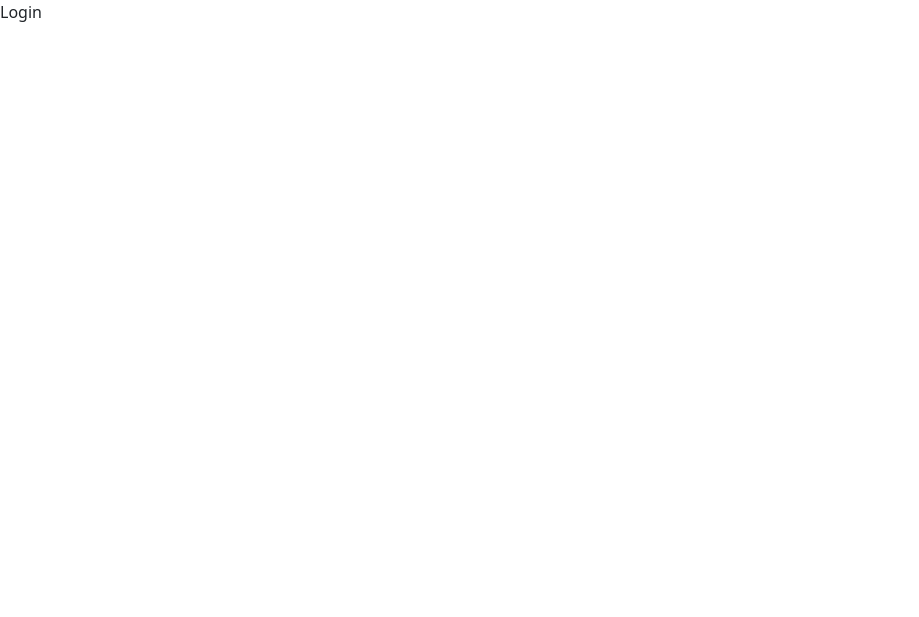
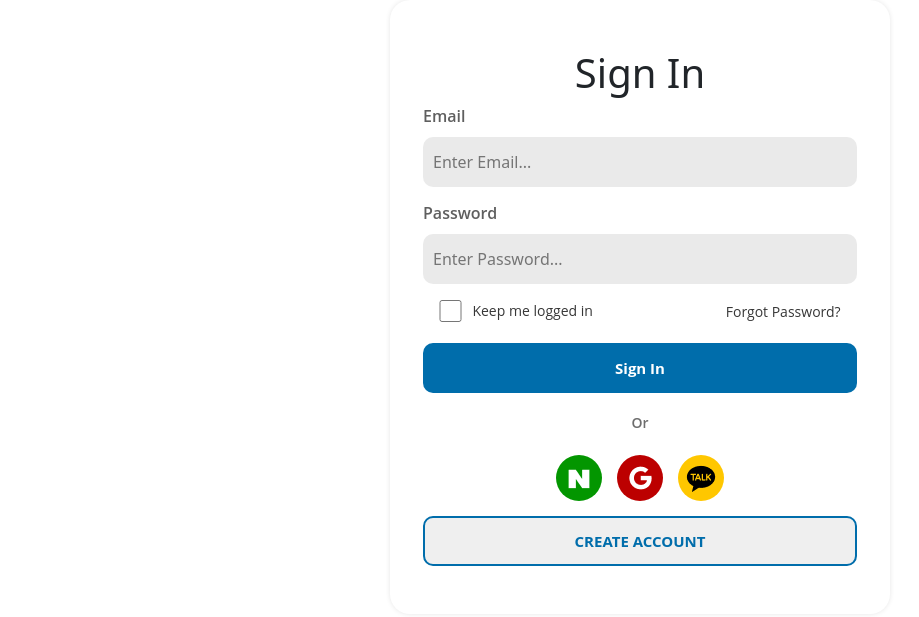
Before and after one commit to rasheedkh21/camping-client, a React app: page /login in a window 1280 px wide. Shown: the whole page, without its empty margins (0-919 px from the left). Built offline with nearby package versions, Linux system fonts and the light colour scheme.

Commit message:
for teacher

```diff
--- a/package.json
+++ b/package.json
@@ -15,6 +15,7 @@
     "react-responsive-carousel": "^3.2.23",
     "react-scripts": "5.0.1",
     "react-slick": "^0.29.0",
+    "react-youtube": "^10.1.0",
     "reactstrap": "^9.1.10",
     "slick-carousel": "^1.8.1",
     "styled-component": "^2.8.0",
@@ -46,6 +47,7 @@
     ]
   },
   "devDependencies": {
-    "react-router-dom": "^6.11.2"
+    "react-router-dom": "^6.11.2",
+    "tailwindcss": "^3.3.2"
   }
 }
--- a/src/components/navbar/ImageDropdown/dropdown.jsx
+++ b/src/components/navbar/ImageDropdown/dropdown.jsx
@@ -5,9 +5,7 @@ import message from "../../../assets/Vector (1).png"
 const ImageWithDropdown = () => {
   return (
     <div className="container">
-      {/* <img src={message} alt="Your Image" /> */}
       <div className="dropdown">
-        {/* <button className="dropbtn">Dropdown</button> */}
         <img src={message} className='dropbtn' alt="" />
         <div className="dropdown-content">
           <a href="#">My orders</a>
--- a/src/components/navbar/ImageDropdown/style.css
+++ b/src/components/navbar/ImageDropdown/style.css
@@ -1,3 +1,11 @@
+*{
+  padding: 0;
+  margin: 0;
+  box-sizing: border-box;
+}
+.container{
+  display: flex;
+}
 @media (max-width: 414px){
   .container {
     display: none;
--- /dev/null
+++ b/src/components/navbar/loginpage/login.css
@@ -0,0 +1,181 @@
+* {
+  margin: 0;
+  padding: 0;
+  box-sizing: border-box;
+}
+.container {
+  display: flex;
+  flex-direction: column;
+  justify-content: center;
+  align-items: center;
+  border-radius: 20px;
+  background: #fff;
+  box-shadow: 0px 0px 5px 0px rgba(0, 0, 0, 0.1);
+  width: 500px;
+height: 614px;
+flex-shrink: 0;
+}
+.email {
+  display: flex;
+  flex-direction: column;
+}
+.email input {
+  width: 434px;
+  height: 50px;
+  flex-shrink: 0;
+  border-radius: 10px;
+  background: rgba(55, 55, 55, 0.1);
+  border: none;
+  padding-left: 10px;
+  margin-top: 10px;
+}
+.email label {
+  color: rgba(55, 55, 55, 0.8);
+  font-size: 16px;
+  font-family: Open Sans;
+  font-style: normal;
+  font-weight: 600;
+  line-height: normal;
+}
+.password {
+  display: flex;
+  flex-direction: column;
+}
+.password input {
+  width: 434px;
+  height: 50px;
+  flex-shrink: 0;
+  border-radius: 10px;
+  background: rgba(55, 55, 55, 0.1);
+  border: none;
+  padding-left: 10px;
+  margin-top: 10px;
+}
+.password label {
+  color: rgba(55, 55, 55, 0.8);
+  font-size: 16px;
+  font-family: Open Sans;
+  font-style: normal;
+  font-weight: 600;
+  line-height: normal;
+  margin-top: 15px;
+}
+.checkbox {
+  display: flex;
+  flex-direction: row;
+  justify-content: space-around;
+  gap: 100px;
+  margin-top: 15px;
+}
+.checkbox a {
+  color: #373737;
+  font-size: 14px;
+  font-family: Open Sans;
+  font-style: normal;
+  font-weight: 400;
+  line-height: normal;
+  text-decoration: none;
+}
+.check {
+  display: flex;
+  flex-direction: row;
+  justify-content: center;
+  align-items: center;
+  gap: 10px;
+}
+.check input {
+  width: 23px;
+  height: 22px;
+  flex-shrink: 0;
+  border-radius: 5px;
+  background: rgba(55, 55, 55, 0.15);
+}
+.check label {
+  color: #373737;
+  font-size: 14px;
+  font-family: Open Sans;
+  font-style: normal;
+  font-weight: 400;
+  line-height: normal;
+}
+.signin {
+  width: 434px;
+  height: 50px;
+  flex-shrink: 0;
+  border-radius: 10px;
+  background: var(--blue, #006dab);
+  color: #fff;
+  font-size: 15px;
+  font-family: Open Sans;
+  font-style: normal;
+  font-weight: 700;
+  line-height: normal;
+  border: none;
+  margin-top: 20px;
+}
+.or {
+  display: flex;
+  flex-direction: row;
+  gap: 10px;
+  margin-top: 20px;
+}
+.or h3{
+    color: #6D6D6D;
+font-size: 14px;
+font-family: Open Sans;
+font-style: normal;
+font-weight: 600;
+line-height: normal;
+}
+.logos {
+  display: flex;
+  flex-direction: row;
+  gap: 15px;
+  justify-content: space-evenly;
+  align-items: center;
+  margin-top: 15px;
+}
+.circle-green {
+  display: flex;
+  justify-content: center;
+  align-items: center;
+  width: 46px;
+  height: 46px;
+  flex-shrink: 0;
+  border-radius: 46px;
+  background: #039600;
+}
+.circle-red {
+  display: flex;
+  justify-content: center;
+  align-items: center;
+  width: 46px;
+  height: 46px;
+  flex-shrink: 0;
+  border-radius: 46px;
+  background: #bc0000;
+}
+.circle-yellow {
+  display: flex;
+  justify-content: center;
+  align-items: center;
+  width: 46px;
+  height: 46px;
+  flex-shrink: 0;
+  border-radius: 46px;
+  background: #ffc700;
+}
+.register {
+  width: 434px;
+  height: 50px;
+  flex-shrink: 0;
+  border-radius: 10px;
+  border: 2px solid var(--blue, #006dab);
+  color: var(--blue, #006dab);
+  font-size: 15px;
+  font-family: Open Sans;
+  font-style: normal;
+  font-weight: 700;
+  line-height: normal;
+  margin-top: 15px;
+}
--- a/src/components/navbar/loginpage/login.jsx
+++ b/src/components/navbar/loginpage/login.jsx
@@ -1,9 +1,96 @@
-import React from 'react'
+import React, { useState } from "react";
+import { Link, useHistory } from "react-router-dom";
+import "./login.css";
+import naver from "../../../assets/naver logo.png";
+import google from "../../../assets/google-ion.png";
+import ktalk from "../../../assets/kakao-talk-fill.png";
 
 const Login = () => {
+  const [email, setEmail] = useState("");
+  const [password, setPassword] = useState("");
+  // const history = useHistory();
+
+  const handleSubmit = (e) => {
+    e.preventDefault();
+
+    // Validation check
+    if (!email || !password) {
+      alert("Please enter both email and password.");
+      return;
+    }
+
+    console.log(email);
+    console.log(password);
+
+    // history.push("/");
+  };
+
   return (
-    <div>Login</div>
-  )
-}
+    <body>
+      <div className="container">
+        <h1>Sign In</h1>
+        <form onSubmit={handleSubmit}>
+          <div className="email">
+            <label htmlFor="email">Email</label>
+            <input
+              type="email"
+              id="email"
+              placeholder="Enter Email..."
+              value={email}
+              onChange={(e) => setEmail(e.target.value)}
+            />
+          </div>
+          <div className="password">
+            <label htmlFor="password">Password</label>
+            <input
+              type="password"
+              id="password"
+              placeholder="Enter Password..."
+              value={password}
+              onChange={(e) => setPassword(e.target.value)}
+            />
+          </div>
+          <div className="checkbox">
+            <div className="check">
+              <input type="checkbox" />
+              <label>Keep me logged in</label>
+            </div>
+            <div>
+              <a href="#">Forgot Password?</a>
+            </div>
+          </div>
+          <div>
+            <button className="signin" type="submit">
+              Sign In
+            </button>
+          </div>
+        </form>
+        <div className="or">
+          <h3>Or</h3>
+        </div>
+        <div className="logos">
+          <div className="circle-green">
+            <a href="#">
+              <img src={naver} alt="Naver" />
+            </a>
+          </div>
+          <div className="circle-red">
+            <a href="#">
+              <img src={google} alt="Google" />
+            </a>
+          </div>
+          <div className="circle-yellow">
+            <a href="#">
+              <img src={ktalk} alt="KakaoTalk" />
+            </a>
+          </div>
+        </div>
+        <Link to="/register">
+          <button className="register">CREATE ACCOUNT</button>
+        </Link>
+      </div>
+    </body>
+  );
+};
 
-export default Login
+export default Login;
--- /dev/null
+++ b/src/components/navbar/regiterfom/register.jsx
@@ -0,0 +1,91 @@
+import React, { useState } from 'react';
+
+const Register = () => {
+  // Create state variables to hold the form field values and errors
+  const [email, setEmail] = useState('');
+  const [password, setPassword] = useState('');
+  const [repeatPassword, setRepeatPassword] = useState('');
+  const [errors, setErrors] = useState({});
+
+  // Handle form submission
+  const handleSubmit = (e) => {
+    e.preventDefault();
+    const newErrors = {};
+
+    // Basic validation to check for empty fields and password matching
+    if (!email.trim()) {
+      newErrors.email = 'Email is required';
+    }
+
+    if (!password.trim()) {
+      newErrors.password = 'Password is required';
+    }
+
+    if (password !== repeatPassword) {
+      newErrors.repeatPassword = 'Passwords do not match';
+    }
+
+    // Check if there are any errors before submitting the form
+    if (Object.keys(newErrors).length > 0) {
+      setErrors(newErrors);
+    } else {
+      // Form is valid, you can submit the data here
+      // For this example, we'll just log the values
+      console.log('Form submitted:', { email, password });
+    }
+  };
+
+  return (
+    <div>
+      <div className="container">
+        <h1>Registrate</h1>
+        <form onSubmit={handleSubmit}>
+          <div className="email">
+            <label htmlFor="email">Email</label>
+            <input
+              type="email"
+              id="email"
+              placeholder="Enter Email..."
+              value={email}
+              onChange={(e) => setEmail(e.target.value)}
+            />
+            {errors.email && <span style={ {color:'red'}} className="error">{errors.email}</span>}
+          </div>
+          <div className="password">
+            <label htmlFor="password">Password</label>
+            <input
+              type="password"
+              id="password"
+              placeholder="Enter Password..."
+              value={password}
+              onChange={(e) => setPassword(e.target.value)}
+            />
+            {errors.password && <span style={ {color:'red'}} className="error">{errors.password}</span>}
+          </div>
+          <div className="password">
+            <label htmlFor="repeatpass">Repeat Your Password</label>
+            <input
+              type="password"
+              id="repeatpass"
+              placeholder="Repeat Password..."
+              value={repeatPassword}
+              onChange={(e) => setRepeatPassword(e.target.value)}
+            />
+            {errors.repeatPassword && <span style={ {color:'red'}} className="error">{errors.repeatPassword}</span>}
+          </div>
+          <div className="checkbox">
+            <div className="check">
+              <input type="checkbox" />
+              <label>Keep me logged in</label>
+            </div>
+          </div>
+          <button className="register" type="submit">
+            Registrate
+          </button>
+        </form>
+      </div>
+    </div>
+  );
+};
+
+export default Register;
--- a/src/index.js
+++ b/src/index.js
@@ -1,22 +1,37 @@
-import React from 'react';
-import ReactDOM from 'react-dom/client';
-import MainComponents from './script';
-import { BrowserRouter, Route, Routes } from 'react-router-dom';
-// import Navbar from './components/navbar/navbar';
-// import Footer from './components/footer/footer';
-import Login from './components/navbar/loginpage/login';
+import React from "react";
+import ReactDOM from "react-dom";
+import MainComponents from "./script";
+import { BrowserRouter, Route, Routes, useLocation } from "react-router-dom";
+import Navbar from "./components/navbar/navbar";
+import Footer from "./components/footer/footer";
+import Login from "./components/navbar/loginpage/login";
+import Register from "./components/navbar/regiterfom/register";
+
+function App() {
+  return (
+    <BrowserRouter>
+      <MainRoutes />
+    </BrowserRouter>
+  );
+}
+
+function MainRoutes() {
+  const location = useLocation();
+  const isLoginPage = location.pathname === `/login`;
+  const isRegisterPage = location.pathname === `/register`;
 
 
-const root = ReactDOM.createRoot(document.getElementById('root'));
-root.render(
+return (
   <React.StrictMode>
-   <BrowserRouter>
-   {/* <Navbar/> */}
-   <Routes>
-    <Route path="/" element={<MainComponents/>}/>
-    <Route path='login' element={<Login/>}/>
-   </Routes>
-   {/* <Footer/> */}
-   </BrowserRouter>
+    {!isLoginPage &&  !isRegisterPage && <Navbar />}
+    <Routes>
+      <Route path="/" element={<MainComponents />} />
+      <Route path="login" element={<Login />} />
+      <Route path="register" element={<Register />} />
+    </Routes>
+    {!isLoginPage && !isRegisterPage && <Footer />}
   </React.StrictMode>
 );
+}
+
+ReactDOM.render(<App />, document.getElementById("root"));
--- /dev/null
+++ b/tailwind.config.js
@@ -0,0 +1,5 @@
+/** @type {import('tailwindcss').Config} */
+module.exports = {
+
+  plugins: [],
+}
```
Also changed, not shown: src/components/home/home.jsx (+31 -20 lines), src/script.js (+4 -4 lines), src/assets/google-ion.png (added), src/assets/kakao-talk-fill.png (added), src/assets/naver logo.png (added), 1 other file.
